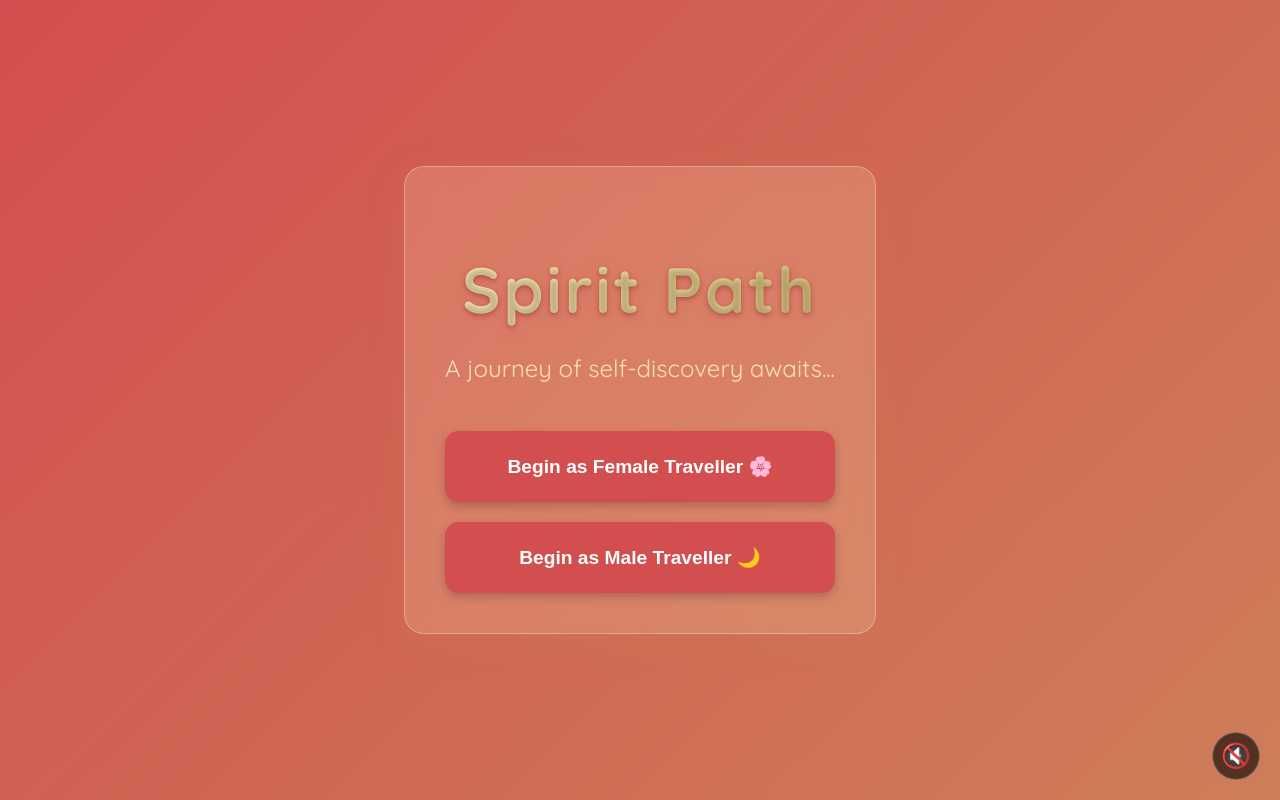
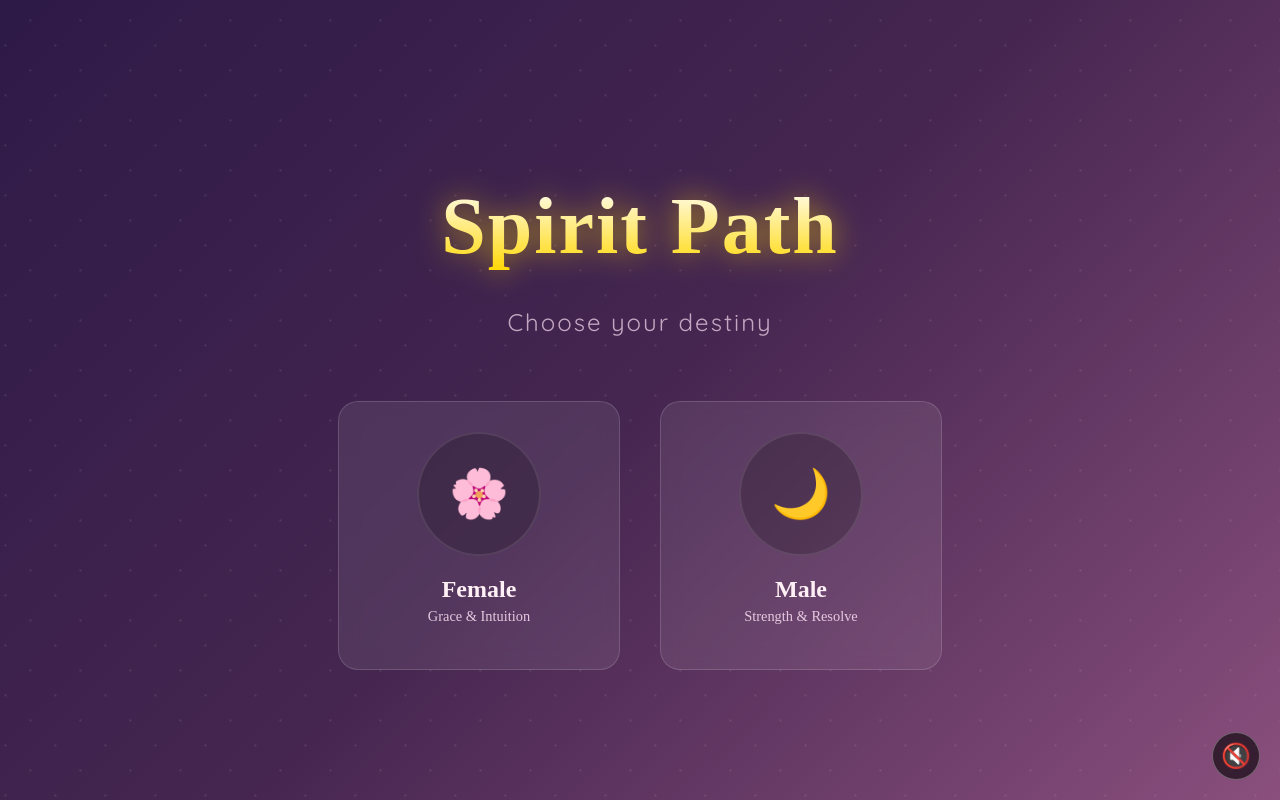
Before and after one commit to abhilasha-blossom/Spirit_Path, a React (Vite) app: page / in a window 1280 px wide. Built offline with nearby package versions, Linux system fonts and the light colour scheme.

Commit message:
Changes made

```diff
--- a/src/components/StartScreen.jsx
+++ b/src/components/StartScreen.jsx
@@ -6,107 +6,27 @@ export default function StartScreen() {
     const { startGame } = useGame();
 
     return (
-        <div
-            style={{
-                width: "100%",
-                height: "100%",
-                display: "flex",
-                flexDirection: "column",
-                alignItems: "center",
-                justifyContent: "center",
-                background: "linear-gradient(135deg, #D34E4E 0%, #CE7E5A 100%)", // Warm palette
-                color: "white",
-                position: "absolute",
-                top: 0,
-                left: 0,
-                zIndex: 100,
-            }}
-        >
-            <div
-                style={{
-                    textAlign: "center",
-                    background: "rgba(249, 231, 178, 0.2)", // Soft cream glass
-                    backdropFilter: "blur(10px)",
-                    padding: "40px",
-                    borderRadius: "20px",
-                    boxShadow: "0 8px 32px 0 rgba(206, 126, 90, 0.3)",
-                    border: "1px solid rgba(255, 255, 255, 0.3)",
-                    maxWidth: "90%",
-                }}
-            >
-                <h1
-                    style={{
-                        fontSize: "4rem",
-                        marginBottom: "1rem",
-                        background: "linear-gradient(to right, #F9E7B2, #DDC57A)", // Gold gradient text
-                        WebkitBackgroundClip: "text",
-                        WebkitTextFillColor: "transparent",
-                        fontFamily: "'Quicksand', sans-serif",
-                        fontWeight: "bold",
-                        textShadow: "0 2px 4px rgba(0,0,0,0.2)",
-                    }}
+        <div className="start-screen-container">
+            <h1 className="main-title">Spirit Path</h1>
+            <p className="subtitle">Choose your destiny</p>
+
+            <div className="character-selection">
+                <div
+                    className="char-card"
+                    onClick={() => startGame("female", femaleSrc)}
                 >
-                    Spirit Path
-                </h1>
-                <p style={{ fontSize: "1.5rem", marginBottom: "3rem", opacity: 0.95, color: "#F9E7B2" }}>
-                    A journey of self-discovery awaits...
-                </p>
+                    <div className="char-img-placeholder">🌸</div>
+                    <h3>Female</h3>
+                    <p>Grace & Intuition</p>
+                </div>
 
-                <div style={{ display: "flex", flexDirection: "column", gap: "20px" }}>
-                    <button
-                        onClick={() => startGame("female", femaleSrc)}
-                        className="btn-start"
-                        style={{
-                            textAlign: "center",
-                            fontSize: "1.2rem",
-                            padding: "1.5rem",
-                            background: "#D34E4E",
-                            color: "white",
-                            border: "none",
-                            borderRadius: "14px",
-                            fontWeight: "600",
-                            cursor: "pointer",
-                            transition: "all 0.3s ease",
-                            boxShadow: "0 4px 10px rgba(0,0,0,0.2)",
-                        }}
-                        onMouseOver={(e) => {
-                            e.currentTarget.style.boxShadow = "0 0 15px #F9E7B2";
-                            e.currentTarget.style.transform = "scale(1.02)";
-                        }}
-                        onMouseOut={(e) => {
-                            e.currentTarget.style.boxShadow = "0 4px 10px rgba(0,0,0,0.2)";
-                            e.currentTarget.style.transform = "scale(1)";
-                        }}
-                    >
-                        Begin as Female Traveller 🌸
-                    </button>
-                    <button
-                        onClick={() => startGame("male", maleSrc)}
-                        className="btn-start"
-                        style={{
-                            textAlign: "center",
-                            fontSize: "1.2rem",
-                            padding: "1.5rem",
-                            background: "#D34E4E",
-                            color: "white",
-                            border: "none",
-                            borderRadius: "14px",
-                            fontWeight: "600",
-                            cursor: "pointer",
-                            transition: "all 0.3s ease",
-                            boxShadow: "0 4px 10px rgba(0,0,0,0.2)",
-                        }}
-                        onMouseOver={(e) => {
-                            e.currentTarget.style.boxShadow = "0 0 15px #F9E7B2";
-                            e.currentTarget.style.transform = "scale(1.02)";
-                        }}
-                        onMouseOut={(e) => {
-                            e.currentTarget.style.boxShadow = "0 4px 10px rgba(0,0,0,0.2)";
-                            e.currentTarget.style.transform = "scale(1)";
-                        }}
-                    >
-                        Begin as Male Traveller 🌙
-                    </button>
+                <div
+                    className="char-card"
+                    onClick={() => startGame("male", maleSrc)}
+                >
+                    <div className="char-img-placeholder">🌙</div>
+                    <h3>Male</h3>
+                    <p>Strength & Resolve</p>
                 </div>
             </div>
         </div>
--- a/src/styles.css
+++ b/src/styles.css
@@ -1,17 +1,22 @@
 :root {
-  /* Warm Japanese Vintage Palette */
-  --primary-color: #D34E4E;
-  --secondary-color: #CE7E5A;
-  --accent-color: #DDC57A;
-  --bg-color: #F9E7B2;
-  --text-color: #5A2A2A;
-  --overlay-tint: rgba(221, 197, 122, 0.25);
-  --glass-bg: rgba(249, 231, 178, 0.6);
-  --glass-border: rgba(206, 126, 90, 0.4);
-  --font-main: 'Quicksand', sans-serif;
+  /* Premium Anime Aesthetic Palette */
+  --bg-gradient: linear-gradient(135deg, #2E1A47 0%, #452650 50%, #8A4F7D 100%);
+  --glass-panel: rgba(255, 255, 255, 0.08);
+  --glass-border: rgba(255, 255, 255, 0.15);
+  --text-primary: #FFF0F5;
+  --text-secondary: #E6C9E0;
+  --accent-gold: #FFD700;
+  --accent-glow: #FF69B4;
+
+  --font-title: "Cinzel", serif;
+  /* We will need to import this or use a fallback */
+  --font-body: "Quicksand", sans-serif;
 }
 
-/* Global */
+@import url('https://fonts.googleapis.com/css2?family=Cinzel:wght@400;700&family=Quicksand:wght@300;400;600&display=swap');
+
+
+/* GLOBAL */
 html,
 body,
 #root {
@@ -19,244 +24,267 @@ body,
   height: 100%;
   margin: 0;
   overflow: hidden;
-  background: #1d1313;
   font-family: var(--font-main);
+  background: #EDE3D9;
 }
 
-/* CINEMATIC OVERLAY */
-.lantern-glow {
-  position: absolute;
-  inset: 0;
-  pointer-events: none;
-  background: radial-gradient(circle at 50% 70%, rgba(211, 78, 78, 0.18), transparent 70%);
-  mix-blend-mode: screen;
-  z-index: 1;
-}
-
-.vignette {
-  position: absolute;
-  inset: 0;
-  pointer-events: none;
-  background: radial-gradient(circle, rgba(0, 0, 0, 0) 50%, rgba(0, 0, 0, 0.55) 100%);
-  z-index: 15;
-}
-
-/* TEXT AREA - Highly Visible & Aesthetic */
+/* TEXT BOX — dreamy + soft */
 .text-box {
   position: absolute;
-  top: 8%;
+  top: 10%;
   left: 50%;
   transform: translateX(-50%);
   width: 90%;
   max-width: 700px;
+  background: var(--glass-bg);
+  border: 1.5px solid var(--glass-border);
+  backdrop-filter: blur(14px);
+  border-radius: 28px;
+  padding: 32px 36px;
   text-align: center;
+  box-shadow: 0 6px 22px rgba(186, 140, 121, 0.25);
   z-index: 20;
-  background: rgba(0, 0, 0, 0.7);
-  backdrop-filter: blur(12px);
-  padding: 30px 40px;
-  border-radius: 20px;
-  border: 2px solid rgba(249, 231, 178, 0.4);
-  box-shadow: 0 8px 32px rgba(0, 0, 0, 0.5);
 }
 
 h1 {
-  font-size: 3.5rem;
-  margin-bottom: 15px;
+  font-size: 3rem;
+  margin-bottom: 10px;
   font-weight: 700;
-  letter-spacing: 3px;
-  color: #F9E7B2;
-  text-shadow:
-    0 0 20px rgba(249, 231, 178, 0.8),
-    0 0 40px rgba(211, 78, 78, 0.6),
-    0 4px 8px rgba(0, 0, 0, 0.8);
-  filter: drop-shadow(0 2px 4px rgba(211, 78, 78, 0.5));
+  background: linear-gradient(120deg, #C06C6C, #D18484);
+  -webkit-background-clip: text;
+  background-clip: text;
+  -webkit-text-fill-color: transparent;
+  letter-spacing: 2px;
 }
 
 .scene-text {
-  font-size: 1.3rem;
-  line-height: 1.9;
-  color: #F9E7B2;
-  text-shadow:
-    0 2px 8px rgba(0, 0, 0, 0.9),
-    0 0 10px rgba(249, 231, 178, 0.3);
+  color: var(--text-color);
+  font-size: 1.28rem;
+  line-height: 1.85;
+  opacity: 0.88;
   font-weight: 500;
-  margin: 0;
-  padding: 0;
 }
 
-/* CHARACTER */
-.character-img {
+/* BUTTONS */
+.choices {
   position: absolute;
-  bottom: 0;
+  bottom: 5%;
   left: 50%;
   transform: translateX(-50%);
-  height: 250px;
-  object-fit: contain;
-  pointer-events: none;
-  z-index: 10;
-  transition: transform 0.5s ease-in-out;
-}
-
-.character-enter {
-  animation: slideIn 1.2s ease-out forwards;
-}
-
-@keyframes slideIn {
-  from {
-    transform: translateX(-50%) translateY(20px);
-    opacity: 0;
-  }
-
-  to {
-    transform: translateX(-50%) translateY(0);
-    opacity: 1;
-  }
-}
-
-/* CHOICES */
-.choices {
-  position: absolute;
-  bottom: 10%;
-  left: 50%;
-  transform: translateX(-50%);
-  width: 90%;
-  max-width: 500px;
   display: flex;
   flex-direction: column;
-  gap: 15px;
-  z-index: 100;
+  width: 90%;
+  max-width: 540px;
+  gap: 12px;
+  z-index: 50;
 }
 
 .btn-choice {
-  padding: 16px 30px;
-  border-radius: 50px;
-  border: 1px solid rgba(255, 255, 255, 0.2);
-  background: rgba(211, 78, 78, 0.9);
-  backdrop-filter: blur(8px);
-  color: white;
+  background: var(--primary-color);
+  border: 2px solid rgba(255, 255, 255, 0.4);
+  color: #FFF6EB;
   font-weight: 600;
-  font-size: 1.1rem;
+  border-radius: 30px;
+  padding: 16px 26px;
+  text-align: center;
   cursor: pointer;
-  box-shadow: 0 4px 15px rgba(0, 0, 0, 0.2);
-  transition: all 0.3s cubic-bezier(0.25, 0.8, 0.25, 1);
-  text-align: center;
+  transition: 0.3s ease;
+  font-size: 1.15rem;
+  box-shadow: 0 4px 15px rgba(186, 140, 121, 0.25);
 }
 
 .btn-choice:hover {
-  background: rgba(211, 78, 78, 1);
-  transform: translateY(-3px) scale(1.02);
-  box-shadow: 0 8px 25px rgba(221, 197, 122, 0.5);
-  border-color: #F9E7B2;
+  background: var(--primary-hover);
+  transform: translateY(-4px) scale(1.015);
+  box-shadow: 0 6px 22px rgba(192, 108, 108, 0.35);
 }
 
-/* Particle Effects */
-.firefly {
-  position: fixed;
-  top: 0;
-  width: 5px;
-  height: 5px;
-  background: var(--accent-color);
-  border-radius: 50%;
-  pointer-events: none;
-  box-shadow: 0 0 10px var(--accent-color), 0 0 20px var(--primary-color);
-  animation: fly infinite linear;
-  z-index: 15;
+/* GENDER PAGE BUTTONS */
+.gender-btn {
+  background: #F8DDE2;
+  /* soft sakura */
+  border: 2px solid #D18484;
+  /* rosewood outline */
+  color: #4F2B2B;
+  /* soft brown text */
+  padding: 18px 28px;
+  font-size: 1.25rem;
+  border-radius: 24px;
+  font-weight: 600;
+  transition: 0.25s ease;
+  cursor: pointer;
+  box-shadow: 0 4px 15px rgba(209, 132, 132, 0.18);
 }
 
-@keyframes fly {
-  0% {
-    transform: translate(0, 0);
-    opacity: 0;
-  }
-
-  20% {
-    opacity: 1;
-  }
-
-  80% {
-    opacity: 1;
-  }
-
-  100% {
-    transform: translate(100px, -100vh);
-    opacity: 0;
-  }
+.gender-btn:hover {
+  background: #D18484;
+  /* rose blush */
+  color: #FFF6EB;
+  /* cream text when hovered */
+  transform: translateY(-3px);
 }
 
-.fog {
-  position: absolute;
-  top: 0;
-  width: 200%;
-  height: 100%;
-  background: radial-gradient(circle, rgba(255, 255, 255, 0.15) 0%, transparent 70%);
-  opacity: 0.4;
-  animation: fogMove 60s linear infinite;
-  pointer-events: none;
-  z-index: 8;
-  mix-blend-mode: screen;
-}
 
-@keyframes fogMove {
-  0% {
-    transform: translateX(0);
-  }
-
-  100% {
-    transform: translateX(50%);
-  }
-}
-
-.petal {
-  position: fixed;
-  top: -10vh;
-  width: 14px;
-  height: 14px;
-  background: #ffc0cb;
-  border-radius: 100% 0 100% 0;
-  opacity: 0.9;
-  pointer-events: none;
-  animation: fall linear infinite;
-  box-shadow: 0 0 5px rgba(255, 192, 203, 0.6);
-  z-index: 15;
-}
-
-@keyframes fall {
-  0% {
-    transform: translateY(0) rotate(0deg);
-  }
-
-  100% {
-    transform: translateY(110vh) rotate(360deg);
-  }
-}
-
-/* Mobile Responsiveness */
+/* MOBILE */
 @media (max-width: 768px) {
-  .text-box {
-    padding: 20px 25px;
-    top: 5%;
-  }
-
   h1 {
-    font-size: 2.5rem;
-    letter-spacing: 2px;
+    font-size: 2.3rem;
   }
 
   .scene-text {
     font-size: 1.1rem;
   }
 
-  .character-img {
-    height: 180px;
+  .btn-choice {
+    font-size: 1rem;
+    padding: 14px 22px;
   }
 
-  .choices {
-    bottom: 8%;
-    gap: 12px;
+  .text-box {
+    top: 6%;
+    padding: 24px;
+  }
+}
+
+/* START SCREEN OVERHAUL */
+.start-screen-container {
+  width: 100%;
+  height: 100vh;
+  display: flex;
+  flex-direction: column;
+  align-items: center;
+  justify-content: center;
+  background: var(--bg-gradient);
+  position: relative;
+  overflow: hidden;
+}
+
+/* Floating Particles Background Effect */
+.start-screen-container::before {
+  content: "";
+  position: absolute;
+  width: 200%;
+  height: 200%;
+  background-image: radial-gradient(#FFF 1px, transparent 1px),
+    radial-gradient(#FFF 1px, transparent 1px);
+  background-size: 50px 50px;
+  background-position: 0 0, 25px 25px;
+  opacity: 0.1;
+  animation: particleMove 60s linear infinite;
+  z-index: 0;
+}
+
+@keyframes particleMove {
+  0% {
+    transform: translate(0, 0);
   }
 
-  .btn-choice {
-    padding: 14px 24px;
-    font-size: 1rem;
+  100% {
+    transform: translate(-50px, -50px);
   }
 }
+
+.main-title {
+  font-family: var(--font-title);
+  font-size: 5rem;
+  font-weight: 700;
+  background: linear-gradient(to bottom, #FFF, #FFD700);
+  -webkit-background-clip: text;
+  background-clip: text;
+  -webkit-text-fill-color: transparent;
+  filter: drop-shadow(0 0 15px rgba(255, 215, 0, 0.6));
+  margin-bottom: 0.5rem;
+  z-index: 10;
+  animation: titleFloat 3s ease-in-out infinite;
+}
+
+.subtitle {
+  font-family: var(--font-body);
+  font-size: 1.5rem;
+  color: var(--text-secondary);
+  margin-bottom: 4rem;
+  letter-spacing: 2px;
+  z-index: 10;
+  opacity: 0.8;
+}
+
+@keyframes titleFloat {
+
+  0%,
+  100% {
+    transform: translateY(0);
+  }
+
+  50% {
+    transform: translateY(-10px);
+  }
+}
+
+.character-selection {
+  display: flex;
+  gap: 40px;
+  z-index: 10;
+}
+
+.char-card {
+  background: var(--glass-panel);
+  border: 1px solid var(--glass-border);
+  backdrop-filter: blur(10px);
+  padding: 30px;
+  border-radius: 20px;
+  display: flex;
+  flex-direction: column;
+  align-items: center;
+  transition: all 0.4s cubic-bezier(0.175, 0.885, 0.32, 1.275);
+  cursor: pointer;
+  width: 220px;
+}
+
+.char-card:hover {
+  transform: translateY(-10px) scale(1.05);
+  background: rgba(255, 255, 255, 0.15);
+  box-shadow: 0 15px 35px rgba(0, 0, 0, 0.2), 0 0 20px var(--accent-glow);
+  border-color: var(--accent-glow);
+}
+
+.char-img-placeholder {
+  width: 120px;
+  height: 120px;
+  border-radius: 50%;
+  background: rgba(0, 0, 0, 0.2);
+  margin-bottom: 20px;
+  display: flex;
+  align-items: center;
+  justify-content: center;
+  font-size: 3rem;
+  border: 2px solid rgba(255, 255, 255, 0.1);
+}
+
+.char-card h3 {
+  font-family: var(--font-title);
+  color: var(--text-primary);
+  font-size: 1.5rem;
+  margin: 0;
+}
+
+.char-card p {
+  color: var(--text-secondary);
+  font-size: 0.9rem;
+  margin-top: 5px;
+}
+
+/* Responsive */
+@media (max-width: 768px) {
+  .main-title {
+    font-size: 3rem;
+  }
+
+  .character-selection {
+    flex-direction: column;
+    gap: 20px;
+  }
+
+  .char-card {
+    width: 80%;
+  }
+}
```
